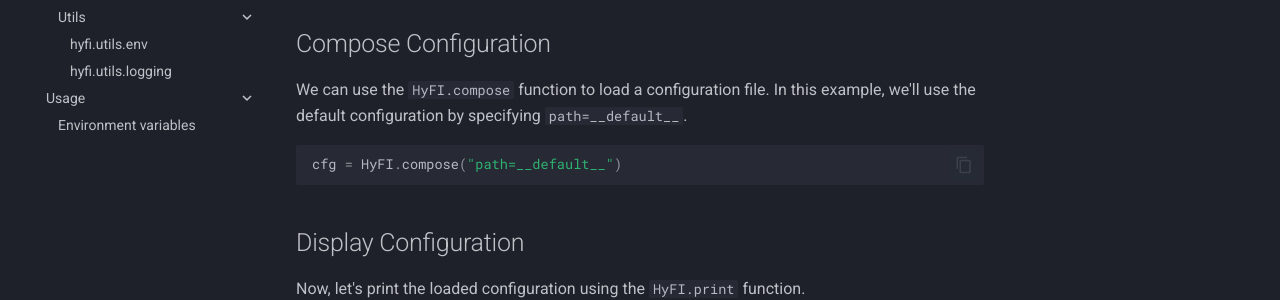
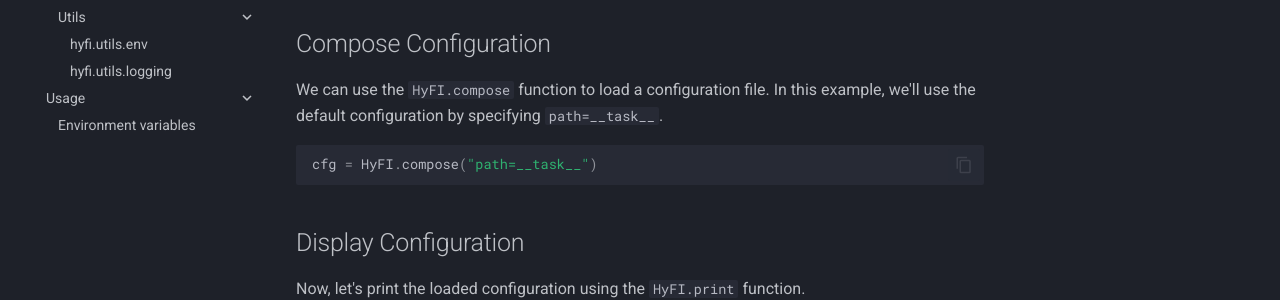
Before and after one commit to entelecheia/hyfi, an MkDocs documentation site: the page built from docs/examples.md, in a window 1280 px wide and 900 px high, scrolled down 988 px. Shown: the part 387-687 px from the top of the window. Built offline with MkDocs 1.6.1 and Material for MkDocs 9.7.7, drawn with Linux system fonts in a browser that asks for light colours; comment, search, counter and statistics services are not loaded.

Commit message:
fix(docs): update example to use correct configuration path

````diff
--- a/docs/examples.md
+++ b/docs/examples.md
@@ -52,10 +52,10 @@ print("project_workspace_dir:", ws.project_workspace_dir)
 
 ## Compose Configuration
 
-We can use the `HyFI.compose` function to load a configuration file. In this example, we'll use the default configuration by specifying `path=__default__`.
+We can use the `HyFI.compose` function to load a configuration file. In this example, we'll use the default configuration by specifying `path=__task__`.
 
 ```python
-cfg = HyFI.compose("path=__default__")
+cfg = HyFI.compose("path=__task__")
 ```
 
 ## Display Configuration
````
Also changed, not shown: 1 other file.
